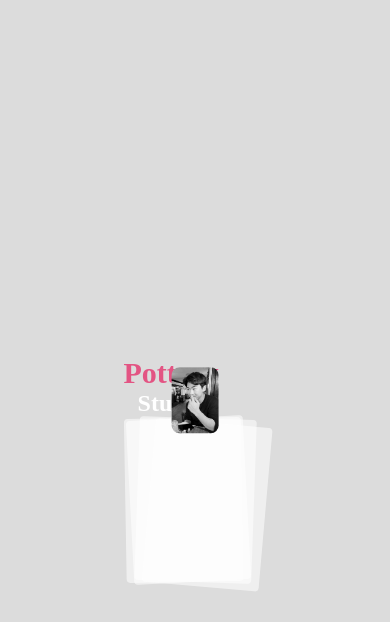
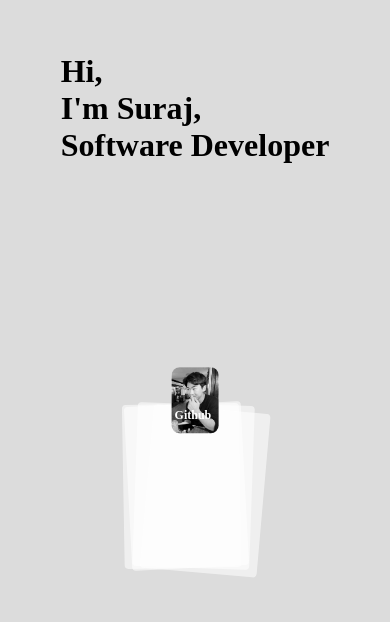
Before and after one commit to SurPun/Suraj-Portfolio, a Next.js app: page / in a window 390 px wide. Shown: the part 222-844 px from the top of the page. Built offline with nearby package versions, Linux system fonts and the light colour scheme.

Commit message:
Added media query style & h1

```diff
--- a/components/CardComp.js
+++ b/components/CardComp.js
@@ -5,14 +5,23 @@ export default function CardComp() {
     <>
       <div className="card-group">
         {/* I Small Card */}
-        <div className="little-card card" id="iCard"></div>
+        <div className="little-card card">
+          <a
+            id="iCard"
+            href="https://github.com/SurPun"
+            target="_blank"
+            rel="noreferrer"
+          >
+            Github
+          </a>
+        </div>
 
         <div className="big-card card"></div>
 
         {/* Wordle Small Card */}
         <div className="little-card card">
           <a
-            class="link"
+            id="wordle"
             href="https://wordle-surpun.vercel.app/"
             target="_blank"
             rel="noreferrer"
@@ -30,7 +39,7 @@ export default function CardComp() {
         {/* TSC Small Card */}
         <div className="little-card card">
           <a
-            class="TSC"
+            id="TSC"
             href="https://surpun.github.io/Slightly-Curious/"
             target="_blank"
             rel="noreferrer"
--- /dev/null
+++ b/components/Head1.js
@@ -0,0 +1,17 @@
+import React from "react";
+
+export default function Head1() {
+  return (
+    <>
+      <div class="head1-container">
+        <h1>
+          Hi,
+          <br />
+          I'm Suraj,
+          <br />
+          Software Developer
+        </h1>
+      </div>
+    </>
+  );
+}
--- a/pages/index.js
+++ b/pages/index.js
@@ -1,6 +1,7 @@
 // Components
 import HeadComp from "../components/HeadComp";
 import CardComp from "../components/CardComp";
+import Head1 from "../components/Head1";
 
 export default function Home() {
   return (
@@ -8,6 +9,8 @@ export default function Home() {
       {/* Head */}
       <HeadComp title={"Portfolio"} />
 
+      <Head1 />
+
       <CardComp />
     </>
   );
--- a/styles/Main.scss
+++ b/styles/Main.scss
@@ -4,6 +4,12 @@ body {
   height: 100vh;
   display: grid;
   place-items: center;
+}
+
+// Head1
+
+.head1-container {
+  margin-bottom: -160px;
 }
 
 // CARD
@@ -110,7 +116,8 @@ body {
   transform: translate(-280%, 140%) rotate(-15deg);
 }
 
-.link {
+// Little Cards
+#wordle {
   cursor: pointer;
   color: white;
   text-decoration: none;
@@ -118,9 +125,17 @@ body {
 
 #iCard {
   cursor: pointer;
+  font-size: 28px;
+  color: white;
+  text-decoration: none;
+  font-weight: bold;
+  text-align: center;
+  position: absolute;
+  bottom: 25px;
+  left: 10px;
 }
 
-.TSC {
+#TSC {
   cursor: pointer;
   font-size: 24px;
   color: white;
@@ -131,7 +146,26 @@ body {
   right: 0px;
 }
 
-.TSC span {
+#TSC span {
   color: rgb(227, 84, 131);
   font-size: 30px;
 }
+
+// Mobile View
+@media screen and (max-width: 600px) {
+  #iCard {
+    font-size: 12px;
+    bottom: 10px;
+    left: 3px;
+  }
+
+  #wordle,
+  #TSC,
+  #TSC span {
+    font-size: 12px;
+  }
+
+  .big-card {
+    left: 135px;
+  }
+} ;
```
